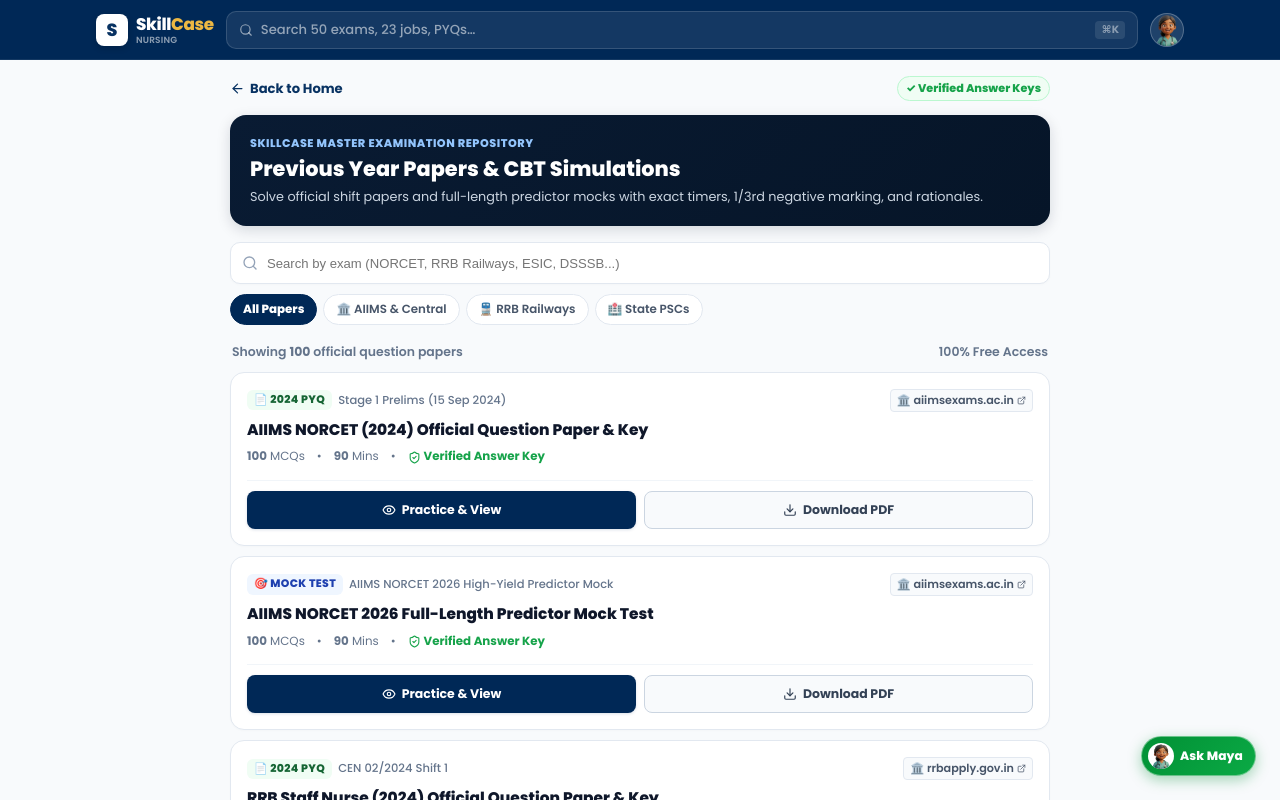
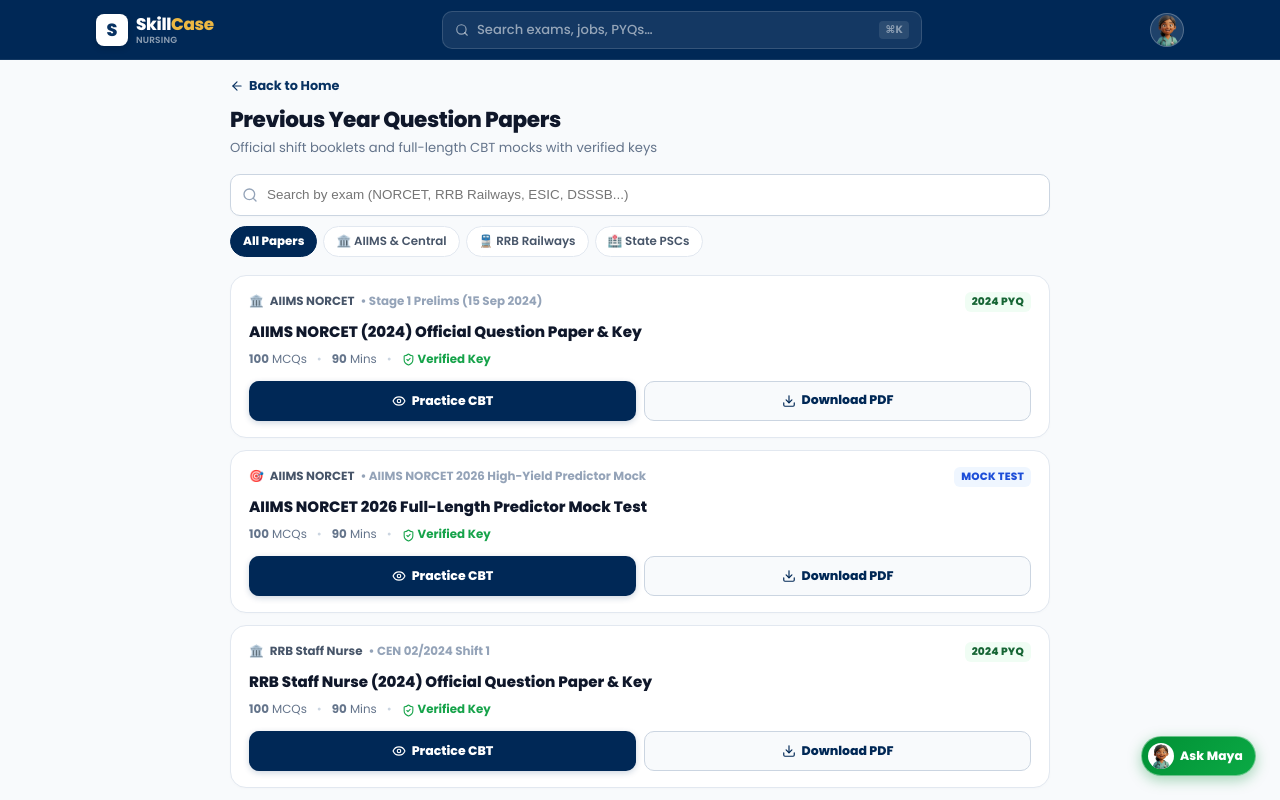
Before and after one commit to Flukeshotz/Career-Intelligence-Nurse, a Next.js app: page /nursing/pyq in a window 1280 px wide. Shown: the top 800 px of the page. Built offline with nearby package versions, Linux system fonts and the light colour scheme; no server answers.

Commit message:
fix(ui): eliminate duplicate search bars and profile avatars, clean up PYQ layout, and keep floating Maya popup while removing homepage inline block

```diff
--- a/src/app/nursing/pyq/page.tsx
+++ b/src/app/nursing/pyq/page.tsx
@@ -2,7 +2,7 @@
 
 import React, { useState, useMemo } from 'react';
 import Link from 'next/link';
-import { ArrowLeft, Search, SlidersHorizontal, FileText, CheckCircle2, ShieldCheck, Download, Eye, Sparkles } from 'lucide-react';
+import { ArrowLeft, Search, FileText } from 'lucide-react';
 import { EXAM_PAPERS, ExamPaper } from '@/lib/pyq-mock-data';
 import { PyqCard } from '@/components/opportunity/PyqCard';
 import { PaperViewerModal } from '@/components/opportunity/PaperViewerModal';
@@ -46,8 +46,8 @@
   return (
     <div className="wide-container mobile-safe-bottom" style={{ paddingTop: '16px', maxWidth: '860px', margin: '0 auto', paddingBottom: '90px' }}>
 
-      {/* ── TOP NAV BAR ── */}
-      <div style={{ display: 'flex', alignItems: 'center', justifyContent: 'space-between', marginBottom: '14px' }}>
+      {/* ── TOP NAV & CALM HEADER ── */}
+      <div style={{ marginBottom: '16px' }}>
         <Link
           href="/nursing"
           style={{
@@ -55,39 +55,21 @@
             alignItems: 'center',
             gap: '5px',
             color: 'var(--sc-navy-700)',
-            fontSize: '0.82rem',
+            fontSize: '0.80rem',
             fontWeight: 700,
             textDecoration: 'none',
+            marginBottom: '8px',
           }}
         >
-          <ArrowLeft size={15} />
+          <ArrowLeft size={14} />
           <span>Back to Home</span>
         </Link>
 
-        <span style={{ fontSize: '0.70rem', fontWeight: 800, color: '#16a34a', background: '#f0fdf4', border: '1px solid #bbf7d0', padding: '3px 8px', borderRadius: '100px' }}>
-          ✓ Verified Answer Keys
-        </span>
-      </div>
-
-      {/* ── HEADER BANNER ── */}
-      <div
-        style={{
-          background: 'linear-gradient(135deg, #091b33 0%, #061528 100%)',
-          color: '#ffffff',
-          borderRadius: '16px',
-          padding: '20px',
-          marginBottom: '16px',
-          boxShadow: '0 4px 14px rgba(6, 21, 40, 0.15)',
-        }}
-      >
-        <div style={{ display: 'flex', alignItems: 'center', gap: '6px', fontSize: '0.70rem', fontWeight: 800, color: '#93c5fd', textTransform: 'uppercase', letterSpacing: '0.5px', marginBottom: '4px' }}>
-          <span>SkillCase Master Examination Repository</span>
-        </div>
-        <h1 style={{ fontSize: '1.3rem', fontWeight: 800, margin: '0 0 6px 0', lineHeight: 1.25 }}>
-          Previous Year Papers &amp; CBT Simulations
+        <h1 style={{ fontSize: '1.35rem', fontWeight: 800, color: '#0f172a', margin: '0 0 2px 0', letterSpacing: '-0.02em' }}>
+          Previous Year Question Papers
         </h1>
-        <p style={{ fontSize: '0.80rem', color: '#cbd5e1', margin: 0, lineHeight: 1.45 }}>
-          Solve official shift papers and full-length predictor mocks with exact timers, 1/3rd negative marking, and rationales.
+        <p style={{ fontSize: '0.82rem', color: '#64748b', margin: 0 }}>
+          Official shift booklets and full-length CBT mocks with verified keys
         </p>
       </div>
 
@@ -106,10 +88,10 @@
               height: '42px',
               borderRadius: '10px',
               background: '#ffffff',
-              border: '1px solid #e2e8f0',
+              border: '1px solid #cbd5e1',
               paddingLeft: '36px',
               paddingRight: '12px',
-              fontSize: '0.82rem',
+              fontSize: '0.84rem',
               color: '#0f172a',
               outline: 'none',
               boxShadow: '0 1px 3px rgba(0,0,0,0.02)',
@@ -149,12 +131,7 @@
       </div>
 
       {/* ── PAPERS LIST ── */}
-      <div style={{ display: 'flex', flexDirection: 'column', gap: '10px' }}>
-        <div style={{ display: 'flex', justifyContent: 'space-between', alignItems: 'center', fontSize: '0.78rem', color: '#64748b', fontWeight: 600, padding: '0 2px' }}>
-          <span>Showing <strong>{filteredPapers.length}</strong> official question papers</span>
-          <span>100% Free Access</span>
-        </div>
-
+      <div style={{ display: 'flex', flexDirection: 'column', gap: '12px' }}>
         {filteredPapers.length === 0 ? (
           <div style={{ background: '#ffffff', borderRadius: '12px', border: '1px solid #e2e8f0', padding: '30px 20px', textAlign: 'center' }}>
             <FileText size={32} color="#94a3b8" style={{ margin: '0 auto 8px' }} />
--- a/src/components/maya/MayaFloatingButton.tsx
+++ b/src/components/maya/MayaFloatingButton.tsx
@@ -11,13 +11,10 @@
   const [isOpen, setIsOpen] = useState(false);
   const pathname = usePathname();
 
-  // Suppress floating FAB on pages that already have an inline Maya card or bottom docks
+  // Suppress floating FAB on detail pages with full bottom docks
   const shouldHideFab =
-    pathname === '/nursing' ||
-    pathname === '/' ||
     pathname?.includes('/nursing/exams/') ||
     pathname?.includes('/nursing/jobs/') ||
-    pathname === '/nursing/norcet' ||
     pathname?.startsWith('/admin');
 
   if (shouldHideFab) {
--- a/src/components/opportunity/PyqCard.tsx
+++ b/src/components/opportunity/PyqCard.tsx
@@ -1,7 +1,7 @@
 'use client';
 
 import { useState } from 'react';
-import { Download, CheckCircle2, Clock, HelpCircle, Eye, ExternalLink, ShieldCheck } from 'lucide-react';
+import { Download, ShieldCheck, Eye, ExternalLink } from 'lucide-react';
 import { ExamPaper } from '@/lib/pyq-mock-data';
 import { PaperViewerModal } from './PaperViewerModal';
 
@@ -9,157 +9,119 @@
   const [isViewerOpen, setIsViewerOpen] = useState(false);
   const isMock = paper.type === 'mock';
 
-  let sourceDomain = '';
-  try {
-    if (paper.officialSourceUrl && paper.officialSourceUrl !== '#') {
-      sourceDomain = new URL(paper.officialSourceUrl).hostname.replace('www.', '');
-    }
-  } catch (e) {
-    sourceDomain = '';
-  }
-
   return (
     <>
       <div
         style={{
           background: '#ffffff',
-          borderRadius: '14px',
+          borderRadius: '16px',
           border: '1px solid #e2e8f0',
-          padding: '16px',
+          padding: '16px 18px',
           display: 'flex',
           flexDirection: 'column',
-          gap: '8px',
+          gap: '10px',
+          boxShadow: '0 1px 3px rgba(0, 0, 0, 0.02)',
           transition: 'all 0.12s ease',
-          boxShadow: '0 1px 2px rgba(0, 0, 0, 0.02)',
         }}
       >
-        {/* Row 1: Tag & Domain */}
-        <div style={{ display: 'flex', alignItems: 'center', justifyContent: 'space-between', gap: '8px', flexWrap: 'wrap' }}>
-          <div style={{ display: 'flex', alignItems: 'center', gap: '6px' }}>
+        {/* Top line: Exam Org + Tag */}
+        <div style={{ display: 'flex', alignItems: 'center', justifyContent: 'space-between', gap: '8px' }}>
+          <div style={{ fontSize: '0.74rem', fontWeight: 700, color: '#475569', display: 'flex', alignItems: 'center', gap: '6px' }}>
+            <span>{isMock ? '🎯' : '🏛️'}</span>
+            <span>{paper.examName}</span>
+            {paper.shift && <span style={{ color: '#94a3b8' }}>• {paper.shift}</span>}
+          </div>
+
           <span
             style={{
-                fontSize: '0.68rem',
+              fontSize: '0.66rem',
               fontWeight: 800,
               padding: '2px 7px',
               borderRadius: '6px',
               background: isMock ? '#eff6ff' : '#f0fdf4',
-                color: isMock ? '#1e40af' : '#166534',
+              color: isMock ? '#1d4ed8' : '#166534',
               textTransform: 'uppercase',
-                letterSpacing: '0.03em',
+              letterSpacing: '0.02em',
             }}
           >
-              {isMock ? '🎯 Mock Test' : `📄 ${paper.year} PYQ`}
+            {isMock ? 'Mock Test' : `${paper.year} PYQ`}
           </span>
-
-            {paper.shift && (
-              <span style={{ fontSize: '0.72rem', color: '#64748b', fontWeight: 500 }}>
-                {paper.shift}
-              </span>
-            )}
         </div>
 
-          {sourceDomain && (
-            <a
-              href={paper.officialSourceUrl}
-              target="_blank"
-              rel="noopener noreferrer"
-              style={{
-                display: 'inline-flex',
-                alignItems: 'center',
-                gap: '3px',
-                fontSize: '0.70rem',
-                color: '#475569',
-                fontWeight: 600,
-                textDecoration: 'none',
-                background: '#f8fafc',
-                padding: '2px 6px',
-                borderRadius: '4px',
-                border: '1px solid #e2e8f0',
-              }}
-            >
-              <span>🏛️ {sourceDomain}</span>
-              <ExternalLink size={9} />
-            </a>
-          )}
-        </div>
-
-        {/* Row 2: Title */}
-        <div style={{ fontSize: '0.96rem', fontWeight: 800, color: '#0f172a', lineHeight: 1.35 }}>
+        {/* Paper Title */}
+        <div style={{ fontSize: '0.94rem', fontWeight: 800, color: '#0f172a', lineHeight: 1.3 }}>
           {paper.title}
         </div>
 
-        {/* Row 3: Meta info */}
-        <div style={{ display: 'flex', alignItems: 'center', gap: '12px', fontSize: '0.74rem', color: '#64748b', flexWrap: 'wrap' }}>
+        {/* Exam Metrics */}
+        <div style={{ display: 'flex', alignItems: 'center', gap: '10px', fontSize: '0.74rem', color: '#64748b', flexWrap: 'wrap' }}>
           <span><strong>{paper.totalQuestions}</strong> MCQs</span>
-          <span>•</span>
+          <span style={{ color: '#cbd5e1' }}>•</span>
           <span><strong>{paper.durationMinutes}</strong> Mins</span>
-          <span>•</span>
+          <span style={{ color: '#cbd5e1' }}>•</span>
           <span style={{ color: '#16a34a', fontWeight: 700, display: 'inline-flex', alignItems: 'center', gap: '3px' }}>
             <ShieldCheck size={13} />
-            Verified Answer Key
+            <span>Verified Key</span>
           </span>
         </div>
 
-        {/* Row 4: Actions (Pixel-Perfect Symmetrical Grid) */}
-        <div style={{ display: 'grid', gridTemplateColumns: '1fr 1fr', gap: '8px', marginTop: '6px', paddingTop: '10px', borderTop: '1px solid #f1f5f9' }}>
+        {/* Action Buttons Grid (Strictly 50/50 Equal Height) */}
+        <div style={{ display: 'grid', gridTemplateColumns: '1fr 1fr', gap: '8px', marginTop: '2px' }}>
           <button
             type="button"
             onClick={() => setIsViewerOpen(true)}
             style={{
-              height: '38px',
+              height: '40px',
+              borderRadius: '10px',
+              background: 'var(--sc-navy-900)',
+              color: '#ffffff',
+              border: 'none',
+              fontSize: '0.78rem',
+              fontWeight: 800,
+              cursor: 'pointer',
               display: 'flex',
               alignItems: 'center',
               justifyContent: 'center',
               gap: '6px',
-              background: 'var(--sc-navy-900)',
-              color: '#ffffff',
-              padding: '0 12px',
-              borderRadius: '8px',
-              fontWeight: 700,
-              fontSize: '0.78rem',
-              border: 'none',
-              cursor: 'pointer',
-              whiteSpace: 'nowrap',
-              boxShadow: '0 1px 3px rgba(8, 50, 98, 0.15)',
-              transition: 'background 0.12s ease',
+              boxShadow: '0 2px 6px rgba(8, 50, 98, 0.2)',
             }}
           >
             <Eye size={14} />
-            <span>Practice &amp; View</span>
+            <span>Practice CBT</span>
           </button>
 
-          <button
-            type="button"
-            onClick={() => setIsViewerOpen(true)}
+          <a
+            href={paper.pdfDownloadUrl || paper.officialSourceUrl || '#'}
+            target="_blank"
+            rel="noopener noreferrer"
             style={{
-              height: '38px',
+              height: '40px',
+              borderRadius: '10px',
+              background: '#f8fafc',
+              color: 'var(--sc-navy-900)',
+              border: '1.5px solid #cbd5e1',
+              fontSize: '0.78rem',
+              fontWeight: 800,
+              textDecoration: 'none',
               display: 'flex',
               alignItems: 'center',
               justifyContent: 'center',
               gap: '6px',
-              background: '#f8fafc',
-              color: '#334155',
-              padding: '0 12px',
-              borderRadius: '8px',
-              fontWeight: 700,
-              fontSize: '0.78rem',
-              border: '1px solid #cbd5e1',
-              cursor: 'pointer',
-              whiteSpace: 'nowrap',
-              transition: 'all 0.12s ease',
             }}
           >
             <Download size={14} />
             <span>Download PDF</span>
-          </button>
+          </a>
         </div>
       </div>
 
+      {isViewerOpen && (
         <PaperViewerModal
           paper={paper}
           isOpen={isViewerOpen}
           onClose={() => setIsViewerOpen(false)}
         />
+      )}
     </>
   );
 }
```
Also changed, not shown: src/app/nursing/NursingGateway.tsx (+7 -124 lines), src/components/layout/TopHeader.tsx (+12 -2 lines). Lines whose indentation alone changed are shown as unchanged.
